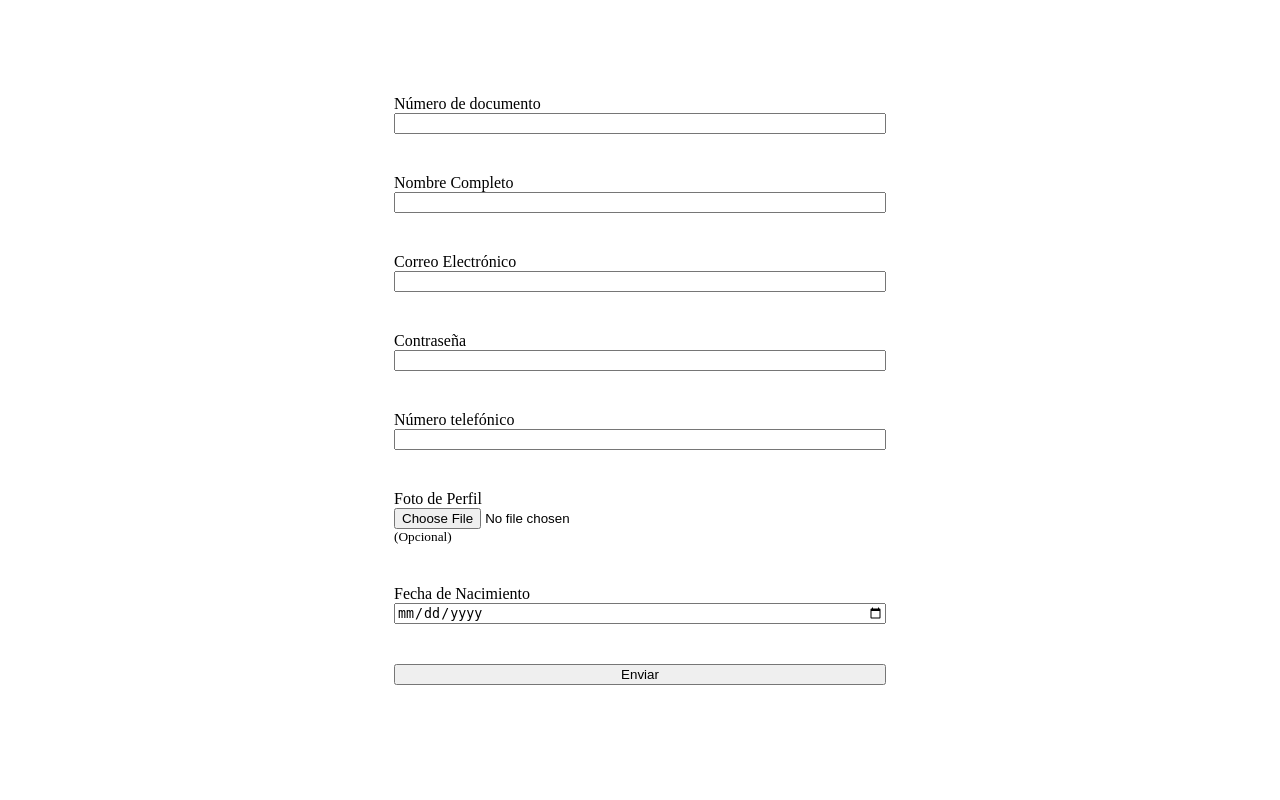
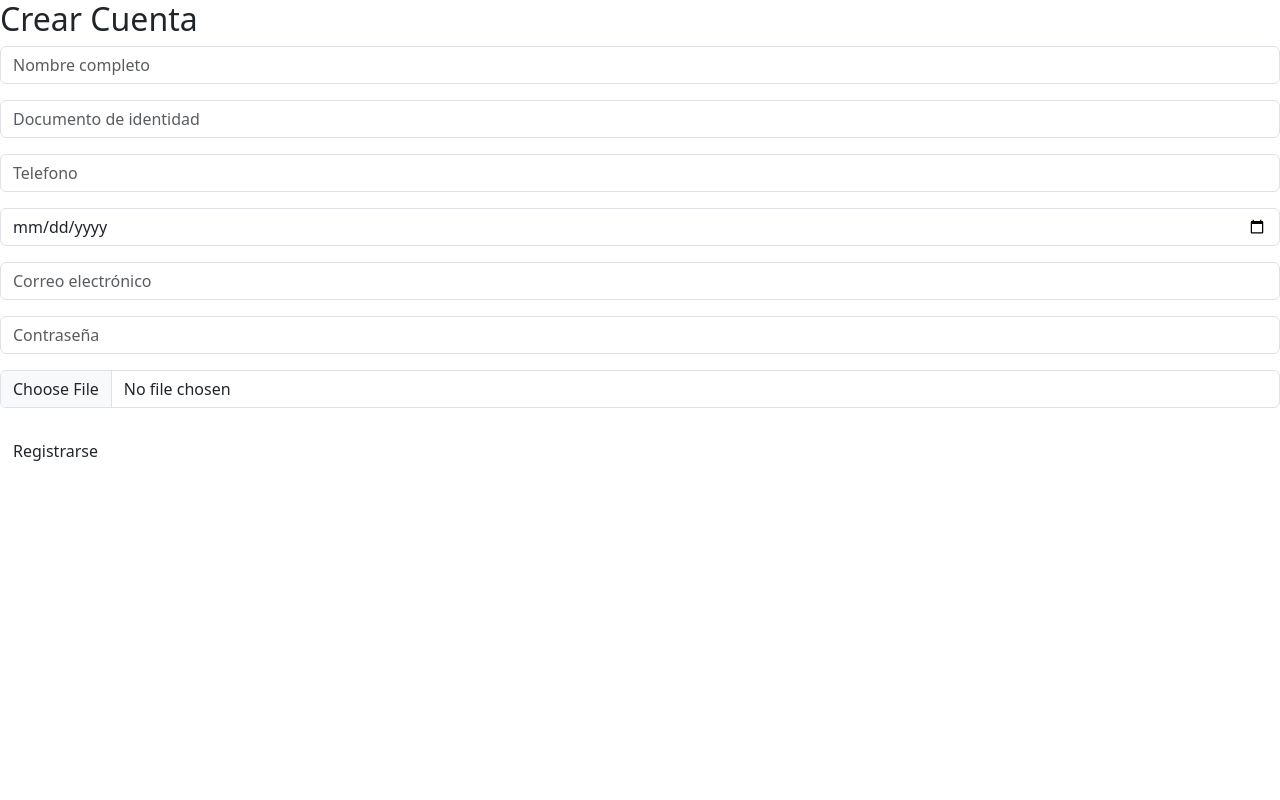
Before and after one commit to VictorNiby/Directorio, a PHP site: page /signUp.php in a window 1280 px wide. Run offline with PHP 8.4, Linux system fonts and the light colour scheme; some libraries are stand-ins or nearby versions.

Commit message:
Register papi

```diff
--- a/app/vistas/signUp.php
+++ b/app/vistas/signUp.php
@@ -5,91 +5,68 @@
 }
 ?>
 <!DOCTYPE html>
-<html lang="en">
+<html lang="es">
 <head>
-    <meta charset="UTF-8">
-    <meta name="viewport" content="width=device-width, initial-scale=1.0">
-    <title>Crea tu cuenta!</title>
-
-    <style>
-        body{
-            margin: 0 auto;
-            padding: 0 auto;
-            width: 100%;
-            height: 100vh;
-            display: flex;
-            justify-content: center;
-            align-items: center;
-        }
-
-        form{
-            width: 40%;
-        }
-
-        .form-column{
-            display: flex;
-            flex-direction: column;
-        }
-
-        .form-row{
-            padding: 10px;
-            display: flex;
-            flex-direction: column;
-            margin-bottom: 20px;
-        }
-    </style>
-
+  <meta charset="UTF-8" />
+  <meta name="viewport" content="width=device-width, initial-scale=1" />
+  <title>Directorio</title>
+  <!-- Bootstrap 5 -->
+  <link href="https://cdn.jsdelivr.net/npm/bootstrap@5.3.3/dist/css/bootstrap.min.css" rel="stylesheet">
+  <!-- Google Fonts -->
+  <link href="https://fonts.googleapis.com/css2?family=Poppins:wght@400;600&display=swap" rel="stylesheet">
+  <!-- Animate.css -->
+  <link href="https://cdnjs.cloudflare.com/ajax/libs/animate.css/4.1.1/animate.min.css" rel="stylesheet">
+  <!-- Lottie Web -->
+  <script src="https://unpkg.com/lottie-web@latest/build/player/lottie.min.js"></script>
   <script src="https://cdn.jsdelivr.net/npm/sweetalert2@11" defer></script>
   <script type="module" src="<?= URL_BASE ?>/publico/js/session/signup.js"></script>
+  <link rel="stylesheet" href="<?= URL_BASE ?>/publico/css/register.css">
 </head>
 <body>
-
+  <div class="register-container animate__animated animate__fadeIn">
+    <div class="register-animation">
+      <!-- Lottie animación local o externa -->
+      <div id="lottie"></div>
+    </div>
+    <div class="register-form">
+      <h2>Crear Cuenta</h2>
       <form enctype="multipart/form-data" method="post" id="form">
-        <div class="form-column">
-
-            <div class="form-row">
-                <label for="documento">Número de documento</label>
-                <input type="number" minlength="10" maxlength="10" min="0" name="documento" required>
+        <div class="mb-3">
+          <input type="text" class="form-control" placeholder="Nombre completo" name="nombre" required>
         </div>
-
-            <div class="form-row">
-                <label for="nombre">Nombre Completo</label>
-                <input type="text" name="nombre" required>
+        <div class="mb-3">
+          <input type="text" class="form-control" placeholder="Documento de identidad" name="documento" required>
         </div>
-
-            <div class="form-row">
-                <label for="correo">Correo Electrónico</label>
-                <input type="email" name="correo" required
-                autocomplete="email">
+        <div class="mb-3">
+          <input type="text" class="form-control" placeholder="Telefono" name="telefono" required>
         </div>
-
-            <div class="form-row">
-                <label for="password">Contraseña</label>
-                <input type="password" name="password" minlength="6" required
-                autocomplete="current-password">
+        <div class="mb-3">
+          <input type="date" class="form-control" placeholder="Fecha de nacimiento" name="nacimiento" required>
         </div>
-
-            <div class="form-row">
-                <label for="telefono">Número telefónico</label>
-                <input type="number" maxlength="10" minlength="10" min="0" name="telefono" required>
+        <div class="mb-3">
+          <input type="email" class="form-control" placeholder="Correo electrónico" name="correo" required>
         </div>
-
-            <div class="form-row">
-                <label for="foto">Foto de Perfil</label>
-                <input type="file" name="foto" accept="image/*">
-                <small>(Opcional)</small>
+        <div class="mb-3">
+          <input type="password" class="form-control" placeholder="Contraseña" name="password" required>
         </div>
-
-            <div class="form-row">
-                <label for="nacimiento">Fecha de Nacimiento</label>
-                <input type="date" name="nacimiento" required>
+        <div class="mb-4">
+          <input type="file" class="form-control" name="foto">
         </div>
-
-
-            <div class="form-row">
-                <button type="submit">Enviar</button>
+        <button type="submit" class="btn">Registrarse</button>
+      </form>
     </div>
   </div>
-    </form>
+  <!-- Bootstrap Bundle JS -->
+  <script src="https://cdn.jsdelivr.net/npm/bootstrap@5.3.3/dist/js/bootstrap.bundle.min.js"></script>
+  <!-- Inicializar Lottie -->
+  <script>
+    lottie.loadAnimation({
+      container: document.getElementById('lottie'),
+      renderer: 'svg',
+      loop: true,
+      autoplay: true,
+      path: '<?= URL_BASE ?>/publico/img/login/login.json'
+    });
+  </script>
 </body>
 </html>
```
Also changed, not shown: publico/css/register.css (added, +153 -0 lines), publico/img/usuarios/1750352712-vanessa.png (added). Lines whose indentation alone changed are shown as unchanged.
